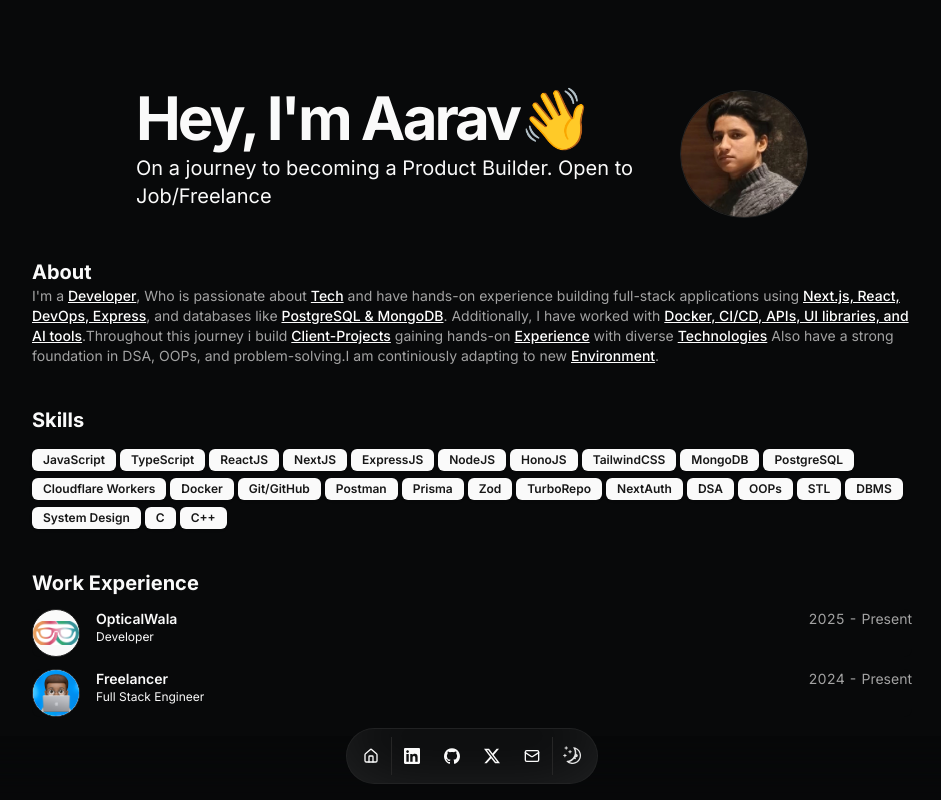
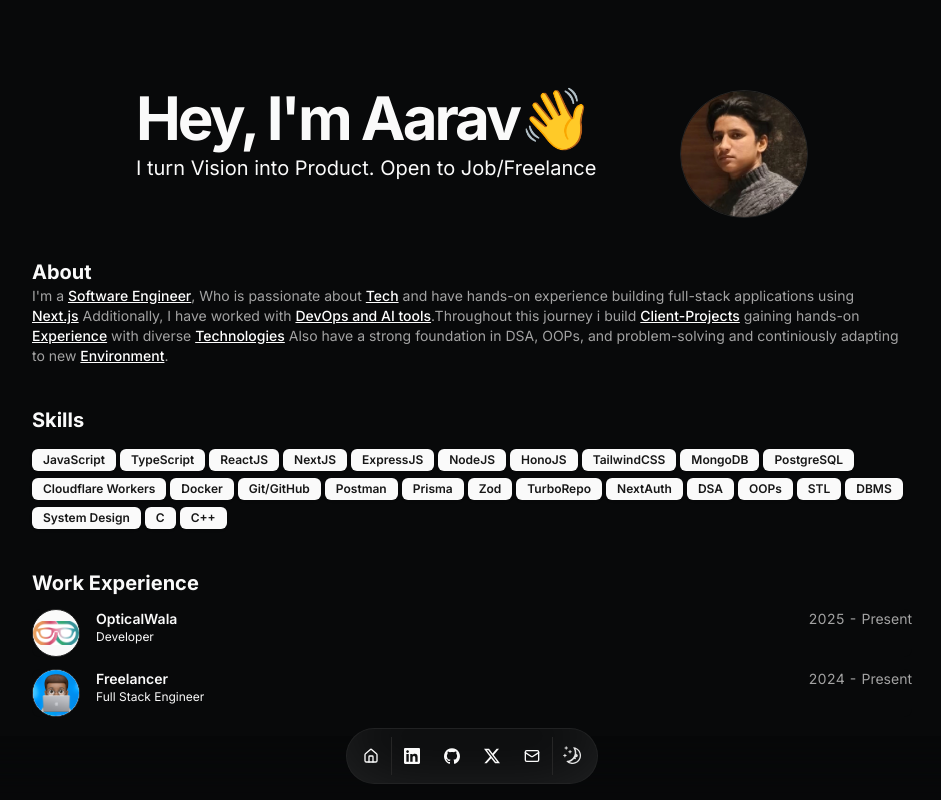
Before and after one commit to Aarav-Rawat/Portfolio_2_Next.js, a Next.js app: page / in a window 1280 px wide. Shown: the top 800 px of the page, without its empty margins (168-1109 px from the left). Built offline with nearby package versions, Linux system fonts and the light colour scheme.

Commit message:
kuch tho kara h

```diff
--- a/src/data/resume.tsx
+++ b/src/data/resume.tsx
@@ -10,9 +10,9 @@
   location: "Dill, India",
   locationLink: "https://www.google.com/maps/place/NewDelhi",
   description:
-    "On a journey to becoming a Product Builder. Open to Job/Freelance",
+    "I turn Vision into Product. Open to Job/Freelance",
   summary:
-    "I'm a [Developer](/#projects), Who is passionate about [Tech](/#skills) and have hands-on experience building full-stack applications using [Next.js, React, DevOps, Express](/#skills), and databases like [PostgreSQL & MongoDB](/#skills). Additionally, I have worked with [Docker, CI/CD, APIs, UI libraries, and AI tools](/#skills).Throughout this journey i build [Client-Projects](/#projects) gaining hands-on [Experience](/#skills) with diverse [Technologies](/#skills) Also have a strong foundation in DSA, OOPs, and problem-solving.I am continiously adapting to new [Environment](/#skills).",
+    "I'm a [Software Engineer](/#projects), Who is passionate about [Tech](/#skills) and have hands-on experience building full-stack applications using [Next.js](/#skills) Additionally, I have worked with [DevOps and AI tools](/#skills).Throughout this journey i build [Client-Projects](/#projects) gaining hands-on [Experience](/#skills) with diverse [Technologies](/#skills) Also have a strong foundation in DSA, OOPs, and problem-solving and continiously adapting to new [Environment](/#skills).",
 
   avatarUrl: "/me.jpg",
 
```
